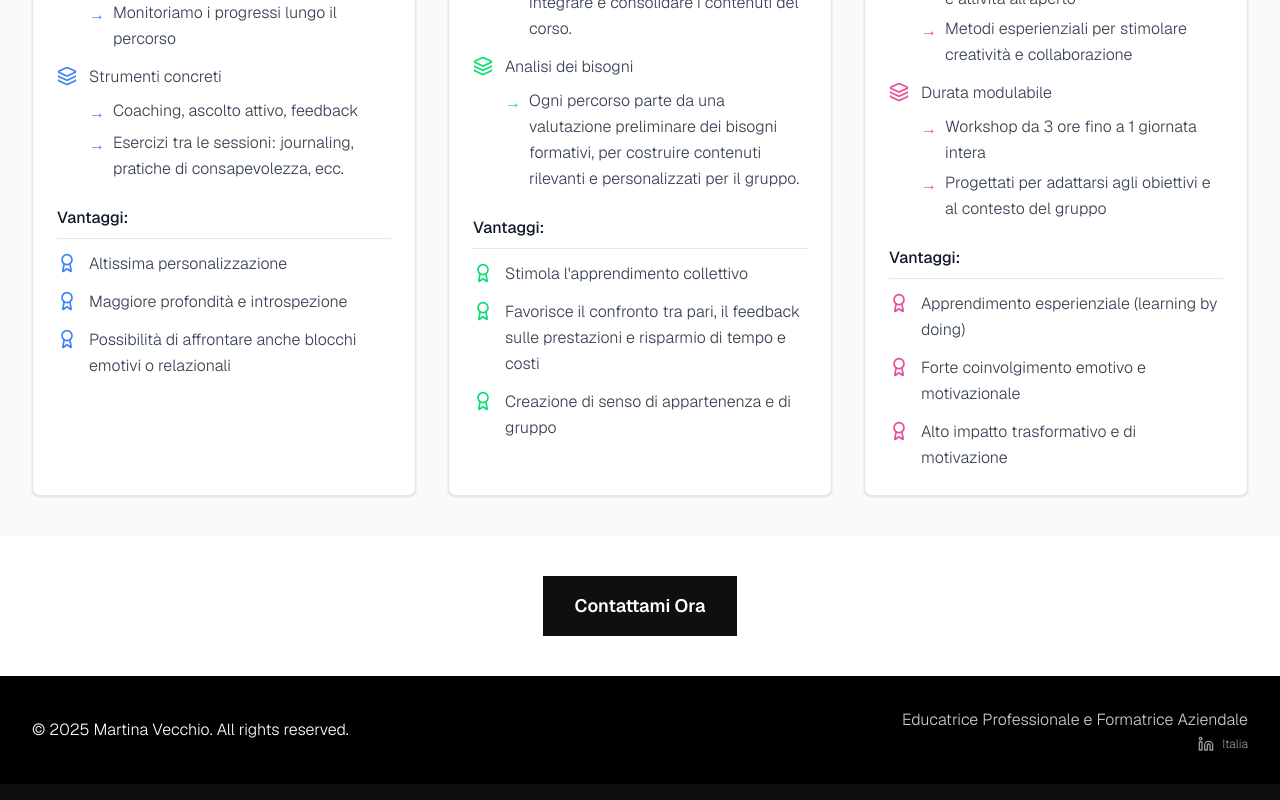
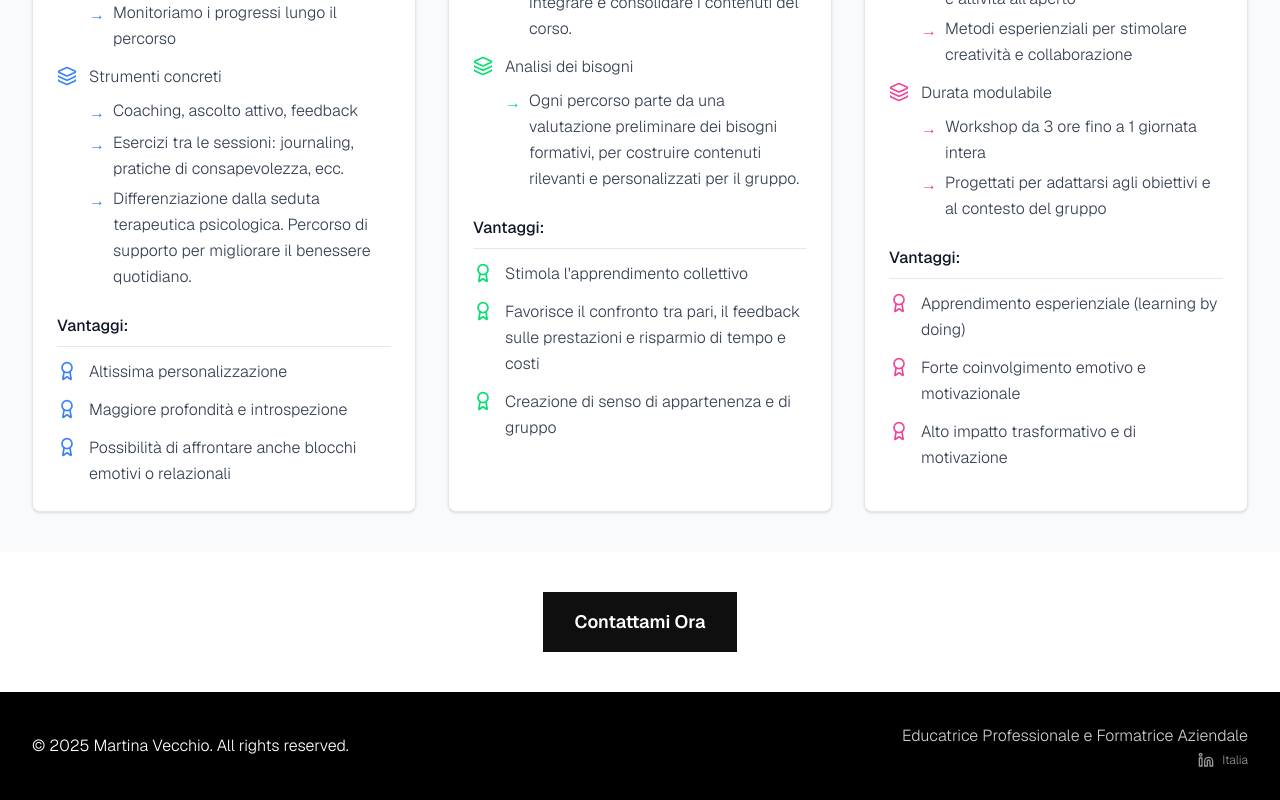
Before and after one commit to ezequiasaramburu/martina-website, a Next.js app: page /coaching in a window 1280 px wide. Shown: the part 1641-2441 px from the top of the page. Built offline with nearby package versions, Linux system fonts and the light colour scheme.

Commit message:
add last item to modalities section

```diff
--- a/src/components/CoachingModalities.tsx
+++ b/src/components/CoachingModalities.tsx
@@ -139,6 +139,7 @@ const CoachingModalities = () => {
               subItems: [
                 "Coaching, ascolto attivo, feedback",
                 "Esercizi tra le sessioni: journaling, pratiche di consapevolezza, ecc.",
+                "Differenziazione dalla seduta terapeutica psicologica. Percorso di supporto per migliorare il benessere quotidiano.",
               ],
               icon: Layers,
             },
```
